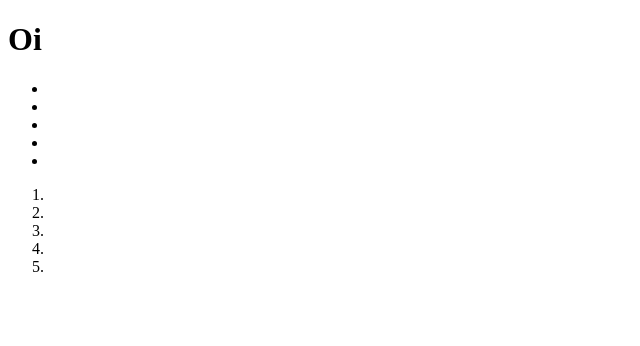
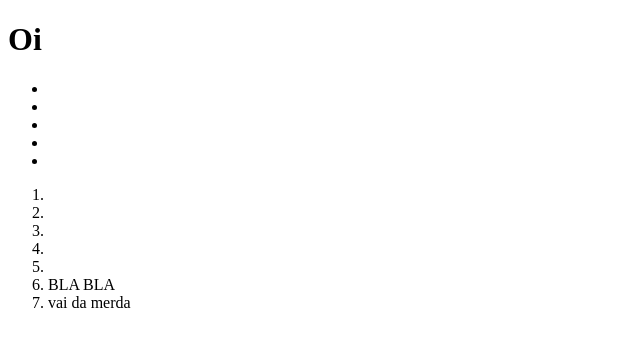
Before and after one commit to VictorSR117/atv-2-git, a plain HTML site: page index.html in a window 1280 px wide. Shown: the whole page, without its empty margins (0-640 px from the left). Drawn offline with Linux system fonts and the light colour scheme.

Commit message:
deve dar merda agr

```diff
--- a/index.html
+++ b/index.html
@@ -21,6 +21,8 @@
         <li></li>
         <li></li>
         <li></li>
+        <li>BLA BLA</li>
+        <li>vai da merda</li>
     </ol>
 </body>
 </html>
```
